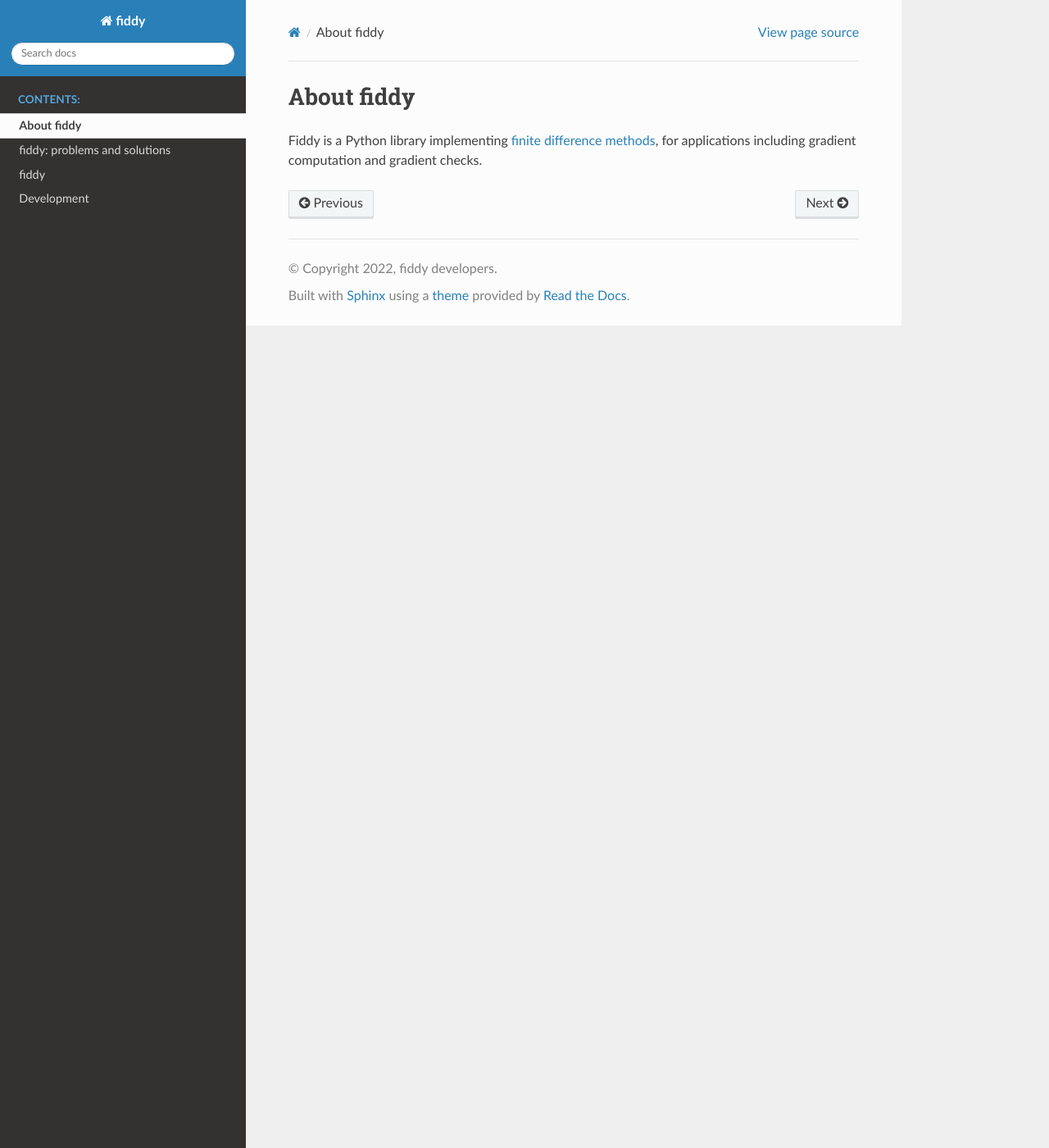
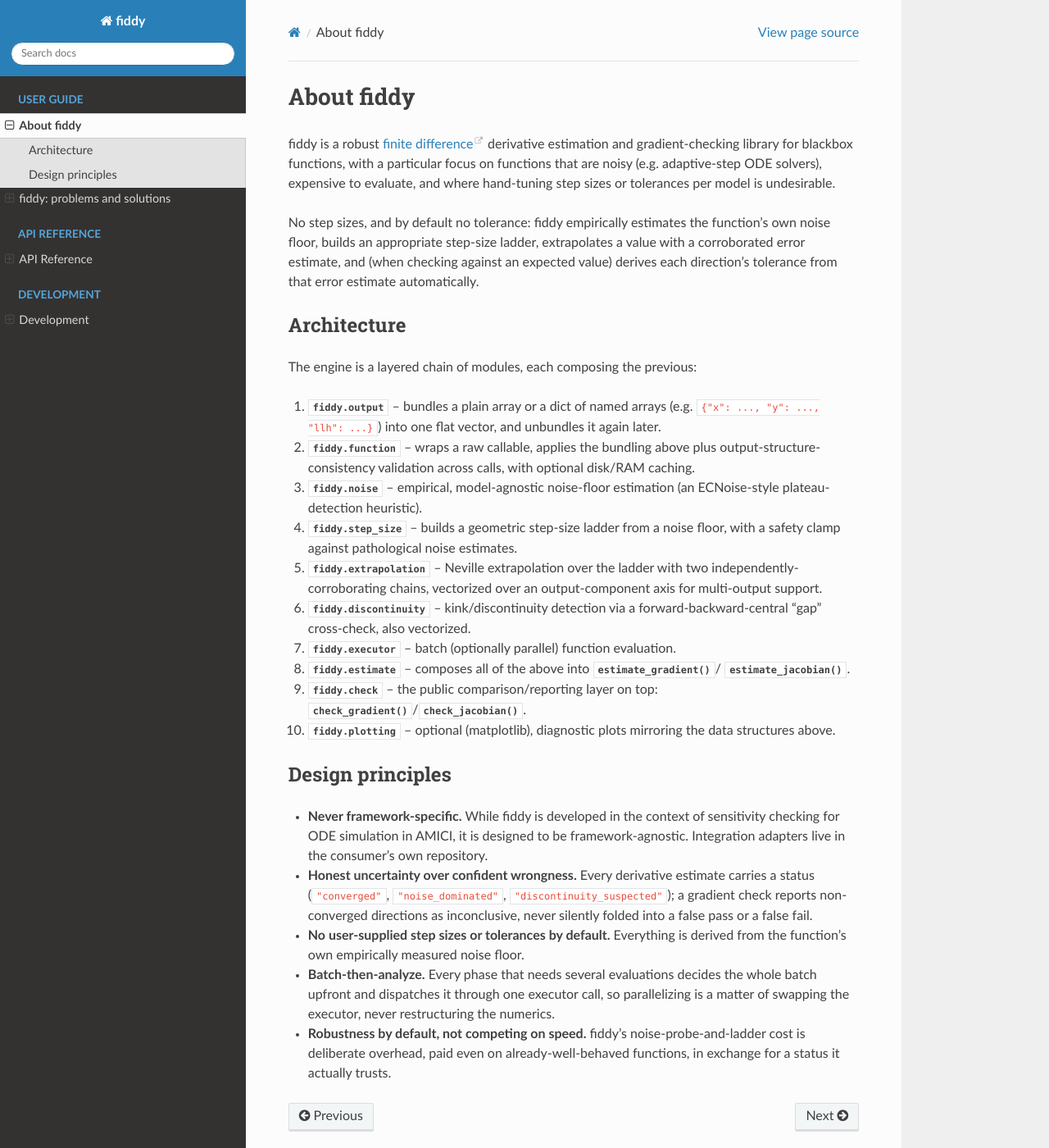
Before and after one commit to ICB-DCM/fiddy, a Sphinx documentation site: the page built from doc/about.rst, in a window 1280 px wide and 1400 px high. Shown: the whole window at 82% size. Built offline with Sphinx 7.4.7 and the Read the Docs theme 3.1.0, drawn with Linux system fonts in a browser that asks for light colours; some of the changed text lies outside the part shown.

Commit message:
Rebuild Sphinx site: real landing page, grouped nav, layered API order
index.rst was a bare toctree; now a proper landing page (tagline,
quickstart, install) with User Guide/API Reference/Development as
distinct sidebar sections. about.rst gained the architecture/design-
principles overview. fiddy.rst's modules now follow the engine's own
layering instead of alphabetical order; modules.rst (a redundant
wrapper) is gone. Added viewcode links and RTD theme nav options.

```diff
--- a/doc/about.rst
+++ b/doc/about.rst
@@ -1,6 +1,69 @@
 About fiddy
 ===========
 
-Fiddy is a Python library implementing
-`finite difference methods <https://en.wikipedia.org/wiki/Finite_difference>`_,
-for applications including gradient computation and gradient checks.
+fiddy is a robust `finite difference
+<https://en.wikipedia.org/wiki/Finite_difference>`_ derivative estimation
+and gradient-checking library for blackbox functions, with a particular
+focus on functions that are noisy (e.g. adaptive-step ODE solvers),
+expensive to evaluate, and where hand-tuning step sizes or tolerances
+per model is undesirable.
+
+No step sizes, and by default no tolerance: fiddy empirically estimates
+the function's own noise floor, builds an appropriate step-size ladder,
+extrapolates a value with a corroborated error estimate, and (when
+checking against an expected value) derives each direction's tolerance
+from that error estimate automatically.
+
+Architecture
+------------
+
+The engine is a layered chain of modules, each composing the previous:
+
+1. :mod:`fiddy.output` -- bundles a plain array or a dict of named
+   arrays (e.g. ``{"x": ..., "y": ..., "llh": ...}``) into one flat
+   vector, and unbundles it again later.
+2. :mod:`fiddy.function` -- wraps a raw callable, applies the bundling
+   above plus output-structure-consistency validation across calls,
+   with optional disk/RAM caching.
+3. :mod:`fiddy.noise` -- empirical, model-agnostic noise-floor
+   estimation (an ECNoise-style plateau-detection heuristic).
+4. :mod:`fiddy.step_size` -- builds a geometric step-size ladder from a
+   noise floor, with a safety clamp against pathological noise
+   estimates.
+5. :mod:`fiddy.extrapolation` -- Neville extrapolation over the ladder
+   with two independently-corroborating chains, vectorized over an
+   output-component axis for multi-output support.
+6. :mod:`fiddy.discontinuity` -- kink/discontinuity detection via a
+   forward-backward-central "gap" cross-check, also vectorized.
+7. :mod:`fiddy.executor` -- batch (optionally parallel) function
+   evaluation.
+8. :mod:`fiddy.estimate` -- composes all of the above into
+   :func:`~fiddy.estimate.estimate_gradient`/
+   :func:`~fiddy.estimate.estimate_jacobian`.
+9. :mod:`fiddy.check` -- the public comparison/reporting layer on top:
+   :func:`~fiddy.check.check_gradient`/:func:`~fiddy.check.check_jacobian`.
+10. :mod:`fiddy.plotting` -- optional (matplotlib), diagnostic plots
+    mirroring the data structures above.
+
+Design principles
+------------------
+
+- **Never framework-specific.**
+  While fiddy is developed in the context of sensitivity checking for
+  ODE simulation in AMICI, it is designed to be framework-agnostic.
+  Integration adapters live in the consumer's own repository.
+- **Honest uncertainty over confident wrongness.** Every derivative
+  estimate carries a status (``"converged"``, ``"noise_dominated"``,
+  ``"discontinuity_suspected"``); a gradient check reports
+  non-converged directions as inconclusive, never silently folded into
+  a false pass or a false fail.
+- **No user-supplied step sizes or tolerances by default.** Everything
+  is derived from the function's own empirically measured noise floor.
+- **Batch-then-analyze.** Every phase that needs several evaluations
+  decides the whole batch upfront and dispatches it through one
+  executor call, so parallelizing is a matter of swapping the executor,
+  never restructuring the numerics.
+- **Robustness by default, not competing on speed.** fiddy's
+  noise-probe-and-ladder cost is deliberate overhead, paid even on
+  already-well-behaved functions, in exchange for a status it actually
+  trusts.
--- a/doc/conf.py
+++ b/doc/conf.py
@@ -20,7 +20,7 @@ sys.path.insert(0, os.path.abspath(".."))
 # -- Project information -----------------------------------------------------
 
 project = "fiddy"
-copyright = "2022, fiddy developers"
+copyright = "2022-2026, fiddy developers"
 author = "fiddy developers"
 
 
@@ -32,6 +32,7 @@ author = "fiddy developers"
 extensions = [
     "sphinx.ext.autosummary",
     "sphinx.ext.autodoc",
+    "sphinx.ext.viewcode",
     "sphinx_autodoc_typehints",
     "sphinx.ext.intersphinx",
     "sphinx.ext.mathjax",
@@ -83,8 +84,13 @@ exclude_patterns = ["_build", "Thumbs.db", ".DS_Store"]
 # The theme to use for HTML and HTML Help pages.  See the documentation for
 # a list of builtin themes.
 
-# html_theme = 'alabaster'
 html_theme = "sphinx_rtd_theme"
+html_title = "fiddy documentation"
+html_theme_options = {
+    "navigation_depth": 4,
+    "collapse_navigation": False,
+    "style_external_links": True,
+}
 
 # Add any paths that contain custom static files (such as style sheets) here,
 # relative to this directory. They are copied after the builtin static files,
```
Also changed, not shown: doc/fiddy.rst (+83 -81 lines), doc/index.rst (+61 -8 lines), doc/modules.rst (deleted, +0 -7 lines).
